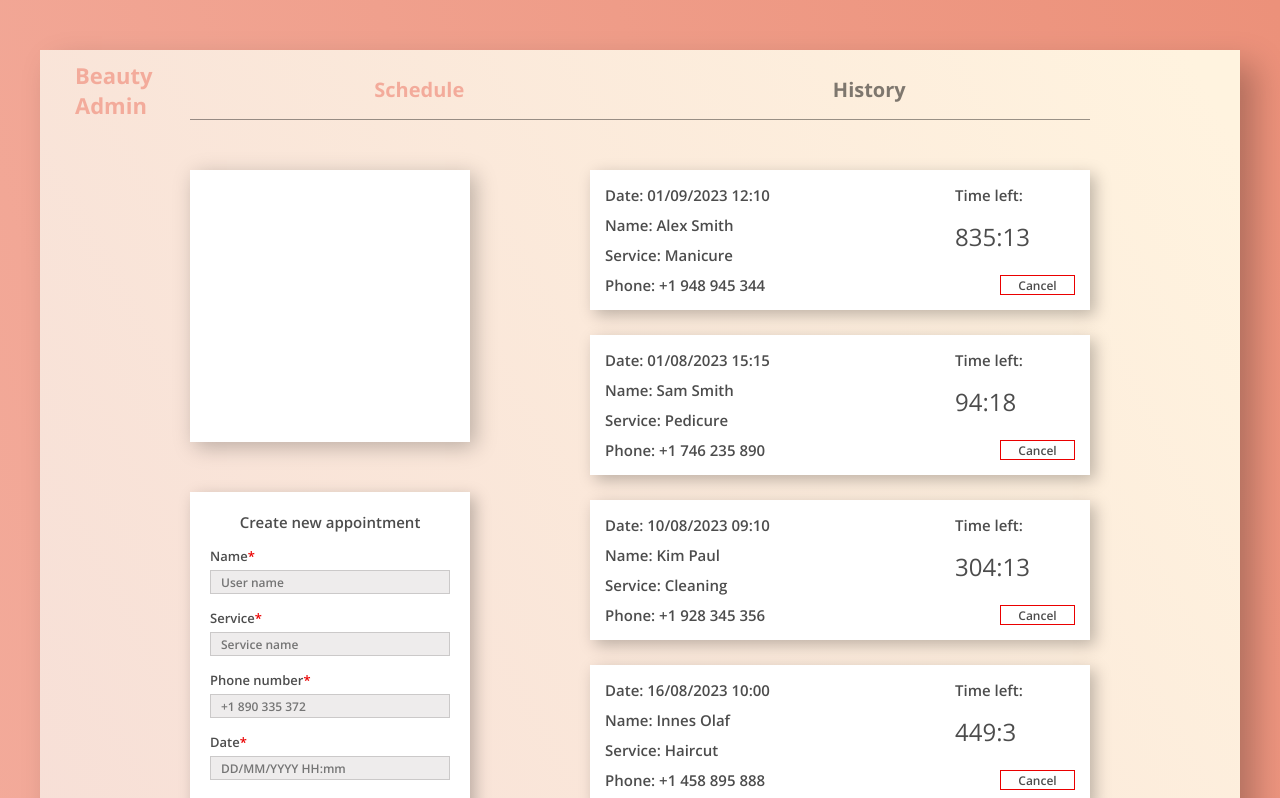
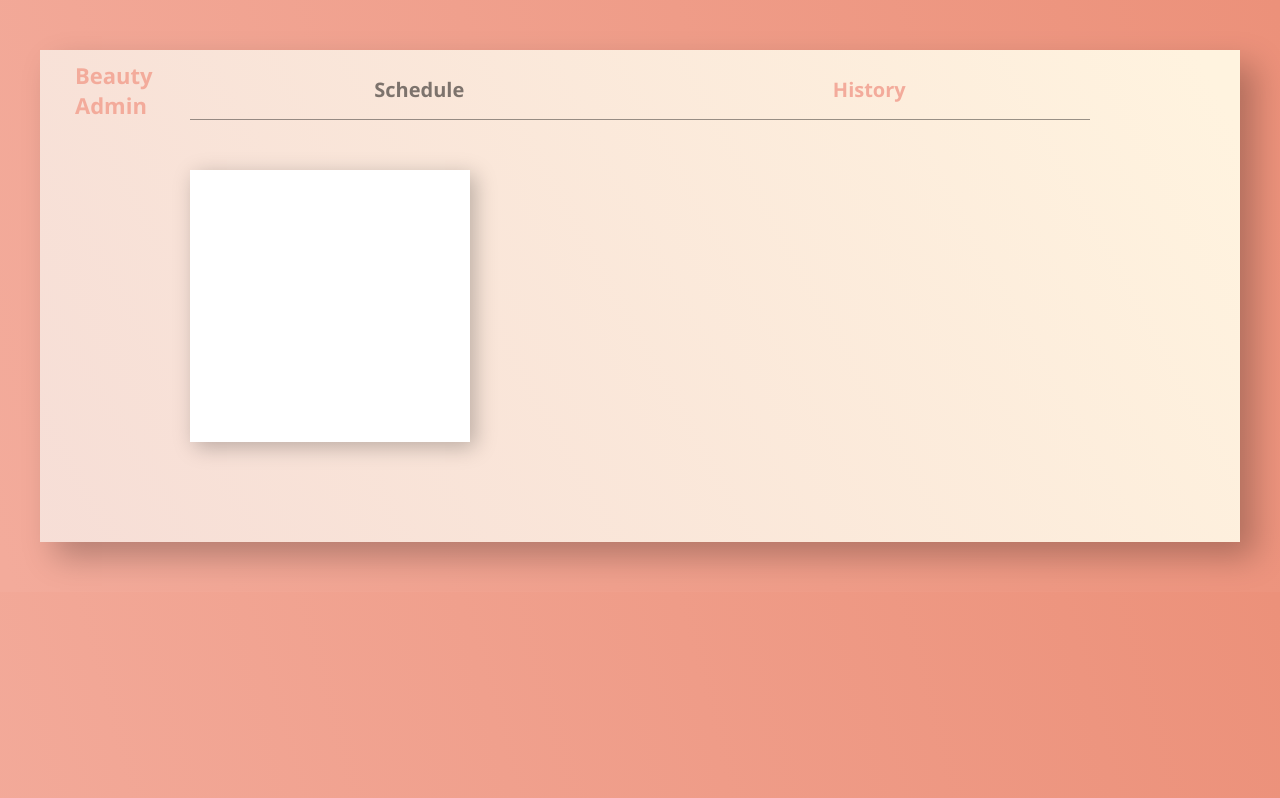
Before and after one commit to Bovonenko/appointments-project, a React (Create React App) app: page /history in a window 1280 px wide. Shown: the top 798 px of the page. Built offline with nearby package versions, Linux system fonts and the light colour scheme; data requests are answered from the project's data file.

Commit message:
added routing

```diff
--- a/package.json
+++ b/package.json
@@ -14,6 +14,7 @@
 		"dayjs": "^1.11.9",
 		"react": "^18.2.0",
 		"react-dom": "^18.2.0",
+		"react-router-dom": "^6.14.2",
 		"react-scripts": "5.0.1",
 		"react-transition-group": "^4.4.5",
 		"typescript": "^4.9.5",
--- a/src/components/app/App.tsx
+++ b/src/components/app/App.tsx
@@ -1,21 +1,49 @@
+import { createBrowserRouter, RouterProvider, Outlet } from "react-router-dom";
+
 import Header from "../header/Header";
+
 import SchedulePage from "../../pages/schedule/SchedulePage";
-// import HistoryPage from "../../pages/history/HistoryPage";
-// import CancelModal from "../modal/CancelModal";
+import HistoryPage from "../../pages/history/HistoryPage";
+import PageNotFound from "../../pages/404/404";
+
 import AppointmentsContextProvider from "../../context/appointments/AppointmentsContext";
 
 import "./app.scss";
 
+const router = createBrowserRouter([
+	{
+		path: "/",
+		element: <Root />,
+		errorElement: <PageNotFound />,
+		children: [
+			{
+				path: "/",
+				element: <SchedulePage />,
+			},
+			{
+				path: "/schedule",
+				element: <SchedulePage />,
+			},
+			{
+				path: "/history",
+				element: <HistoryPage />,
+			},
+		],
+	},
+]);
+
 function App() {
+	return <RouterProvider router={router} />;
+}
+
+function Root() {
 	return (
-		<AppointmentsContextProvider>
-			<main className="board">
-				<Header />
-				<SchedulePage />
-				{/* <HistoryPage /> */}
-				{/* <CancelModal /> */}
-			</main>
-		</AppointmentsContextProvider>
+		<main className="board">
+			<Header />
+			<AppointmentsContextProvider>
+				<Outlet />
+			</AppointmentsContextProvider>
+		</main>
 	);
 }
 
--- a/src/components/header/Header.tsx
+++ b/src/components/header/Header.tsx
@@ -1,20 +1,35 @@
+import { NavLink, Link } from "react-router-dom";
 import "./header.scss";
 
 function Header() {
 	return (
 		<header className="header">
-			<a href="/" className="logo">
+			<Link to="/" className="logo">
 				Beauty
 				<br />
 				Admin
-			</a>
+			</Link>
 			<nav>
 				<ul className="header__list">
-					<li className="header__link header__link_active">
-						<a href="/">Schedule</a>
+					<li className="header__link ">
+						<NavLink
+							to="/schedule"
+							className={({ isActive }) =>
+								isActive ? "header__link_active" : ""
+							}
+						>
+							Schedule
+						</NavLink>
 					</li>
 					<li className="header__link">
-						<a href="/">History</a>
+						<NavLink
+							to="/history"
+							className={({ isActive }) =>
+								isActive ? "header__link_active" : ""
+							}
+						>
+							History
+						</NavLink>
 					</li>
 				</ul>
 			</nav>
--- /dev/null
+++ b/src/pages/404/404.scss
@@ -0,0 +1,12 @@
+.page-not-found {
+	margin-top: 50px;
+	h1 {
+		text-align: center;
+		margin-top: 20px;
+	}
+	button {
+		display: block;
+		margin: 20px auto 0 auto;
+		padding: 5px 20px;
+	}
+}
--- /dev/null
+++ b/src/pages/404/404.tsx
@@ -0,0 +1,17 @@
+import { useNavigate } from "react-router-dom";
+import Error from "../../components/error/Error";
+
+import "./404.scss";
+
+const PageNotFound = () => {
+	const navigate = useNavigate();
+	return (
+		<div className="page-not-found ">
+			<Error />
+			<h1>This page wasn't found</h1>
+			<button onClick={() => navigate(-1)}>Go one step back</button>
+		</div>
+	);
+};
+
+export default PageNotFound;
```
Also changed, not shown: 1 other file (tests, documents, lock files or other folders).
